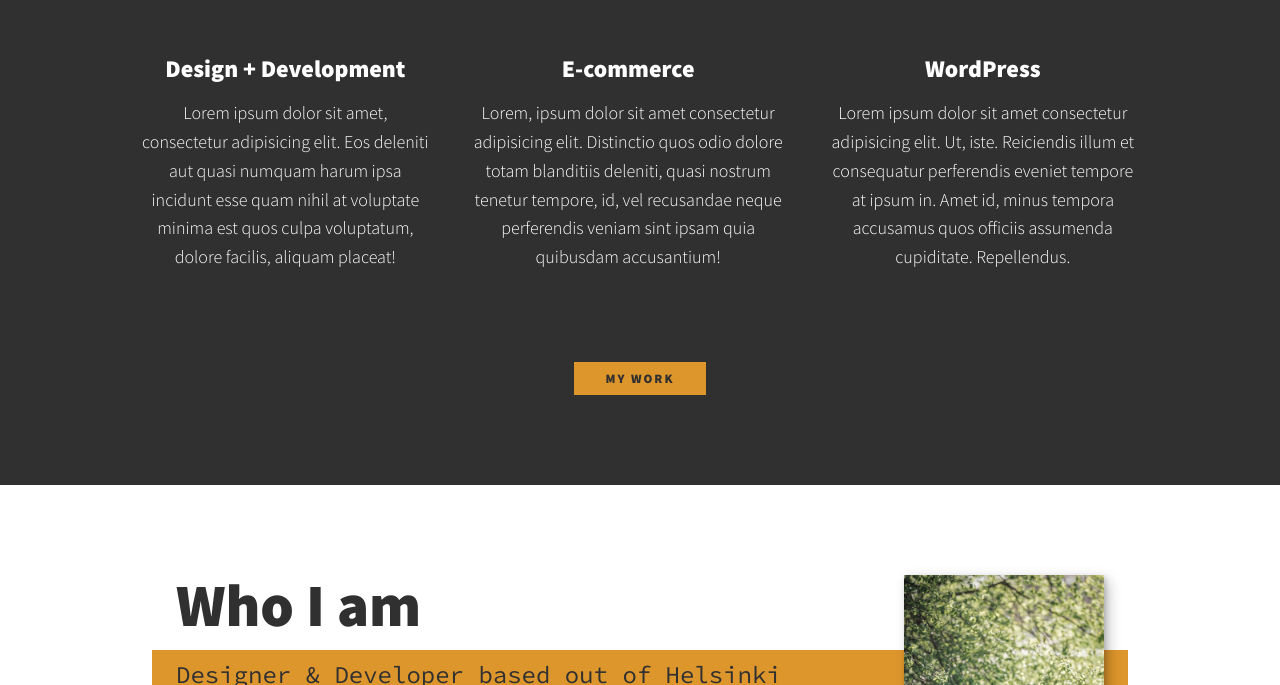
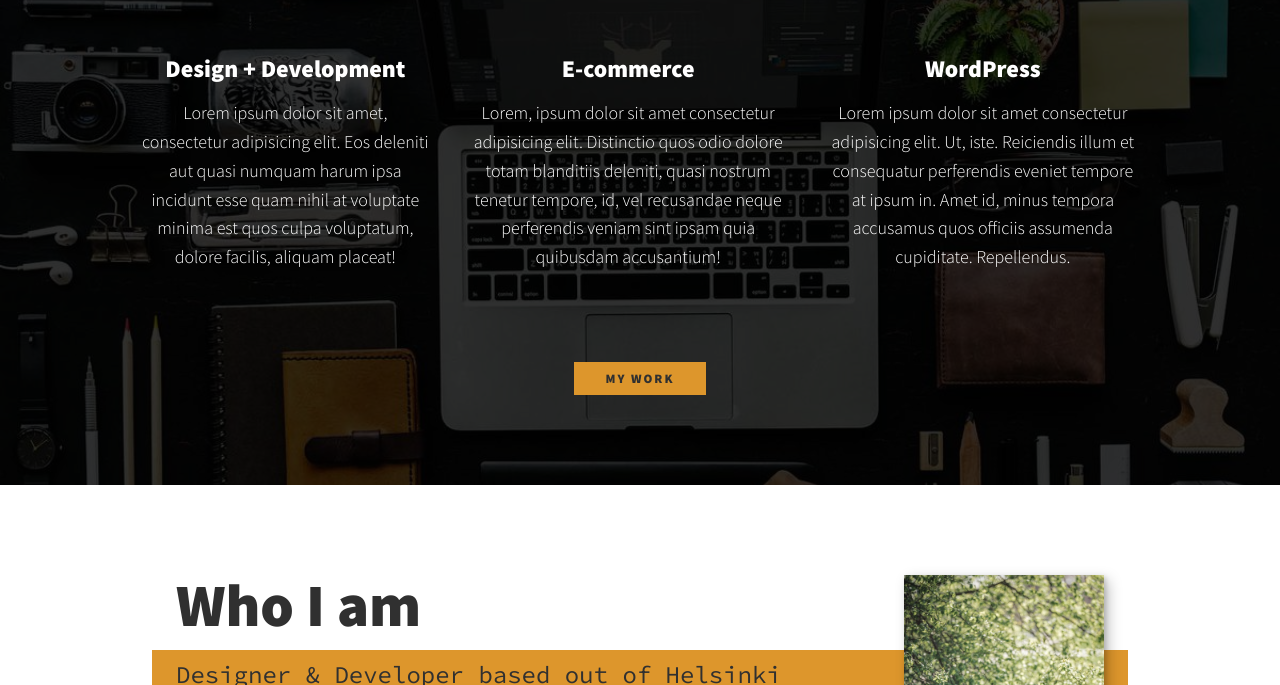
Before and after one commit to miramellin/miramellin.github.io, a plain HTML site: page index.html in a window 1280 px wide. Shown: the part 700-1385 px from the top of the page. Drawn offline with nearby package versions, Linux system fonts and the light colour scheme.

Commit message:
Update style.css

```diff
--- a/assets/style.css
+++ b/assets/style.css
@@ -179,7 +179,7 @@ nav { display: none; }
 
 .my-services {
     background-color: var(--clr-dark);
-    background-image: url(../img/services.jpg);
+    background-image: url(../assets/services.jpg);
     background-size: cover;
     background-blend-mode: multiply; /* depending on the image you have, leaving this out or adding it in might change the level of darkness */
     color: var(--clr-light);
```
